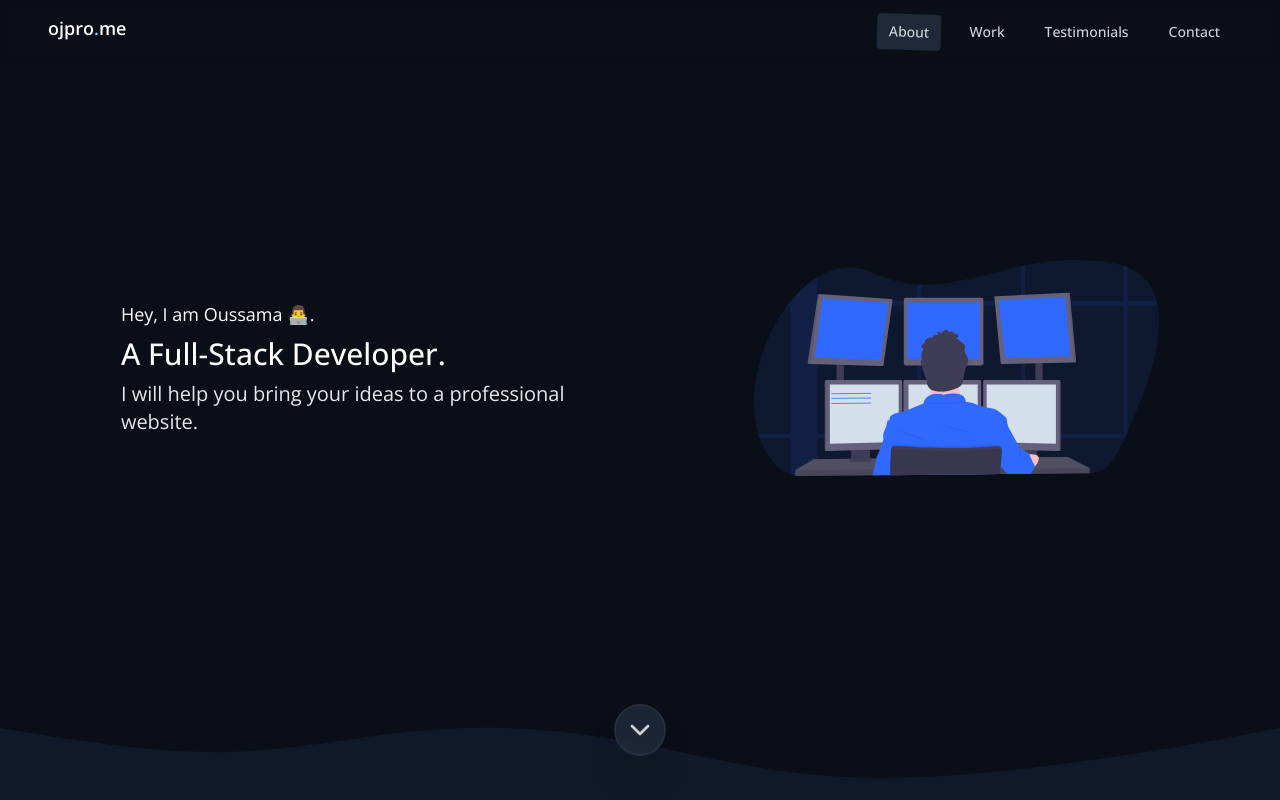
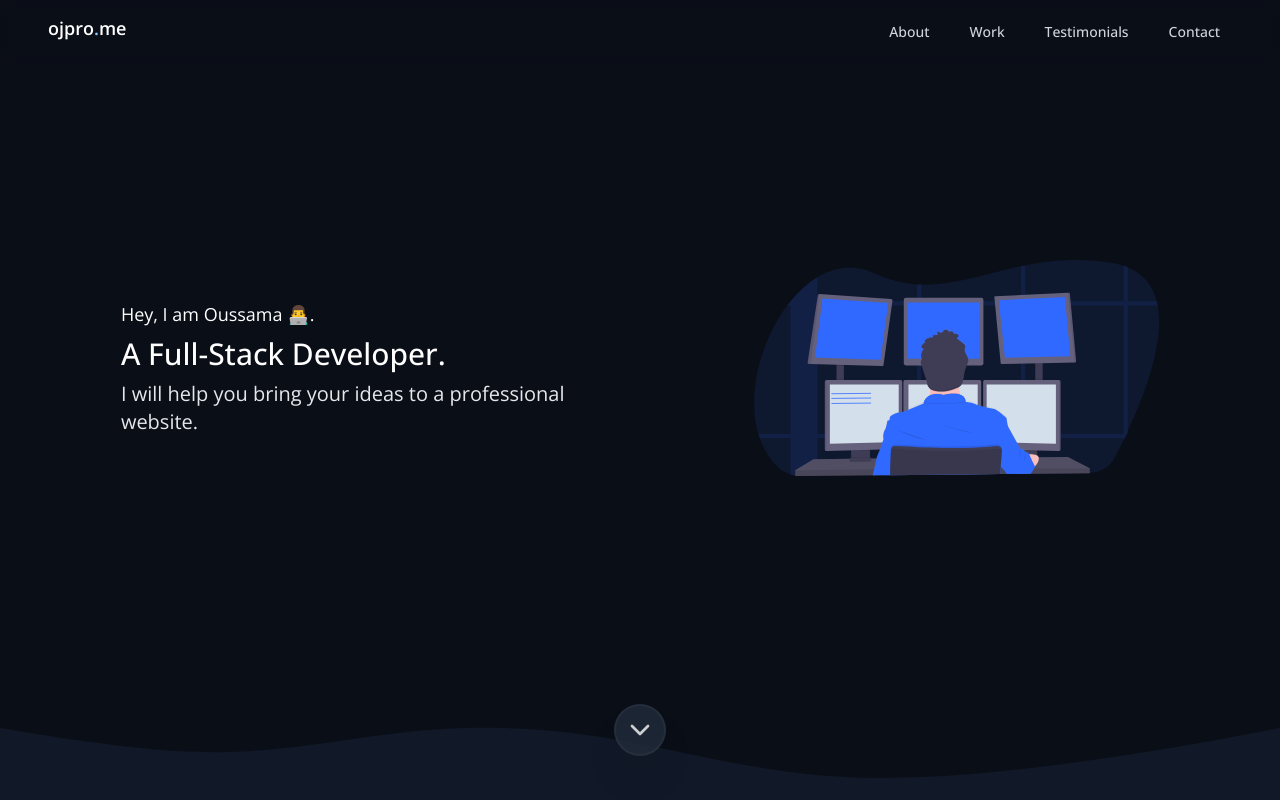
Before and after one commit to ojpro/portfolio-v2, a Next.js app: page / in a window 1280 px wide. Shown: the top 800 px of the page. Built offline with nearby package versions, Linux system fonts and the light colour scheme.

Commit message:
fixed some minor issues on the navbar UI

```diff
--- a/src/components/partials/Navbar.tsx
+++ b/src/components/partials/Navbar.tsx
@@ -13,7 +13,7 @@ export default function Example() {
 
   // navigation object's to store nav links
   const [navigation, setNavigation] = useState<Navigation[]>([
-    { name: 'About', href: '#about', current: true },
+    { name: 'About', href: '#about', current: false },
     { name: 'Work', href: '#work', current: false },
     { name: 'Testimonials', href: '#testimonials', current: false },
     { name: 'Contact', href: '#contact', current: false },
@@ -85,7 +85,7 @@ export default function Example() {
                   key={item.name}
                   as="a"
                   href={item.href}
-                  className={`text-gray-300 ${item.current ? 'bg-red-400' : ''} hover:bg-gray-700 hover:text-white block rounded-md px-3 py-2 text-base font-medium`}
+                  className={`text-gray-300 ${item.current ? 'bg-gray-800' : ''} hover:bg-gray-700 hover:text-white block rounded-md px-3 py-2 text-base font-medium`}
                   aria-current={item.current ? 'page' : undefined}
                 >
                   {item.name}
```
